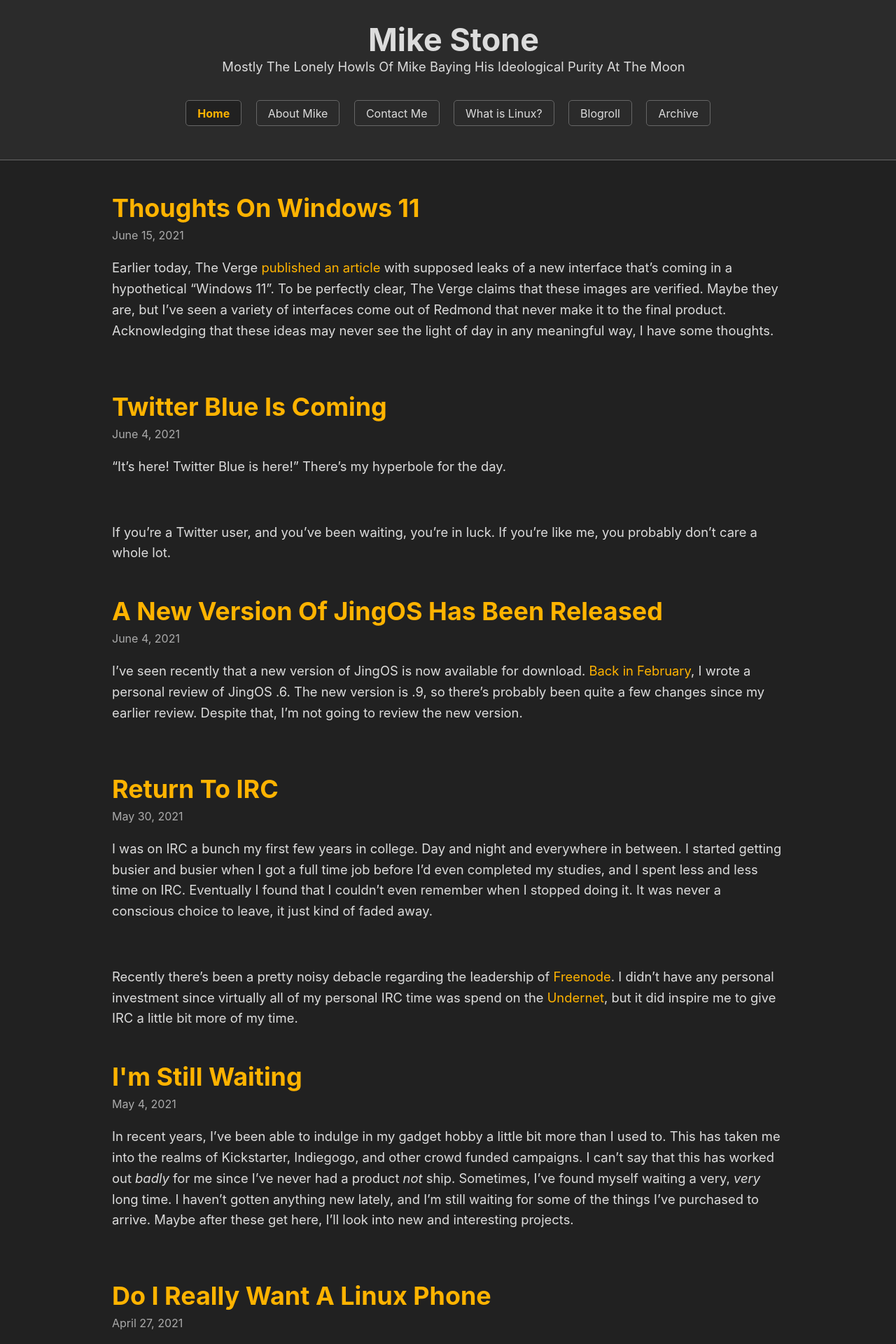
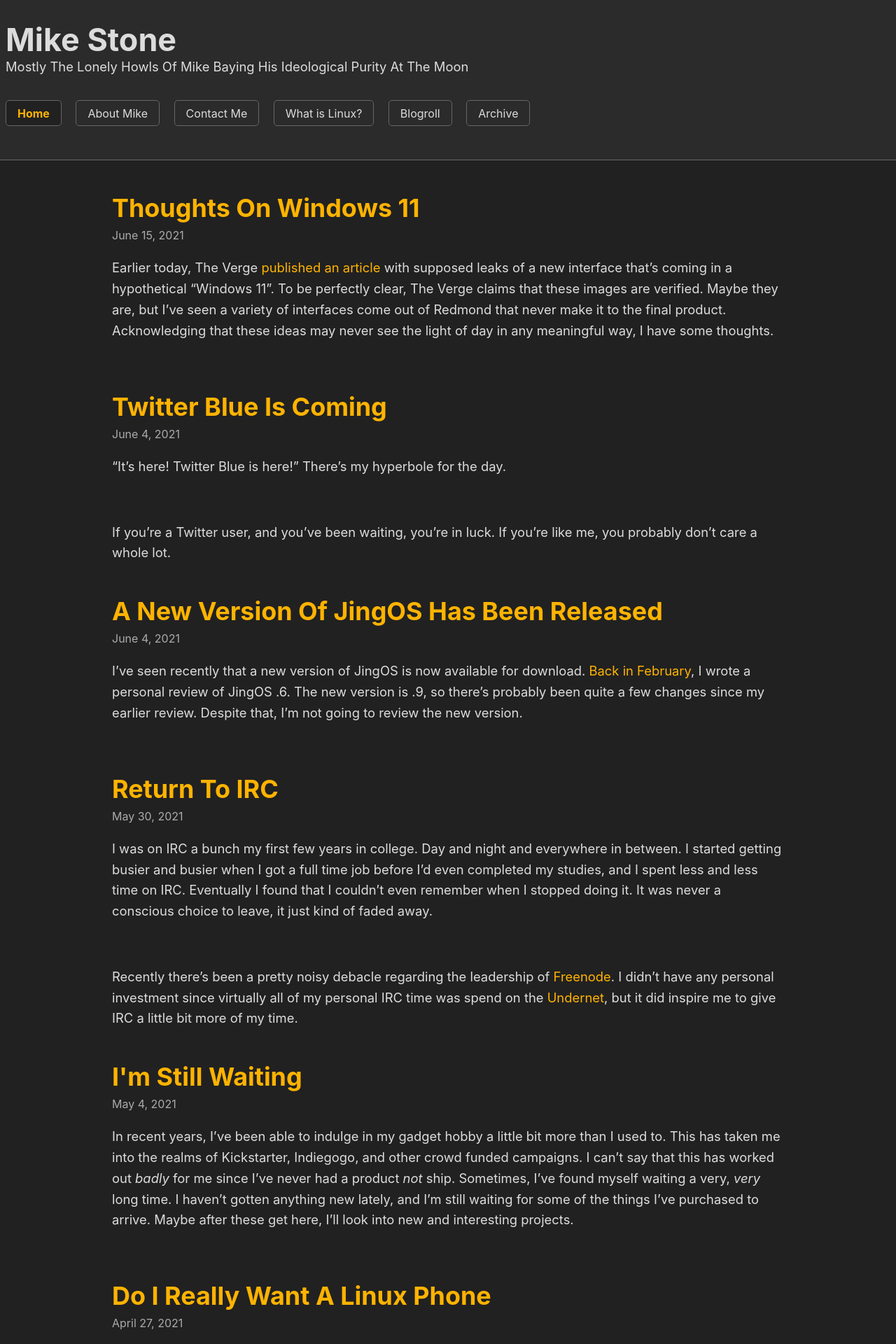
Before and after one commit to lrmikestone/jekyll.blog, a Jekyll site: the page built from index.md, in a window 1280 px wide. Shown: the top 1920 px of the page at 70% size. Built offline with Jekyll 4.4.1, drawn with Linux system fonts in a browser that asks for light colours.

Commit message:
Minor CSS changes.

```diff
--- a/assets/css/custom.css
+++ b/assets/css/custom.css
@@ -2,11 +2,6 @@
   /* Set the font globally */
   font-family: var(--sans-font);
 }
-
-header {
-    border-bottom: 1px solid var(--border);
-    text-align: center
-  }
 
 .post-link a {
   line-height: 1;
```
Also changed, not shown: assets/css/simple.min.css.
